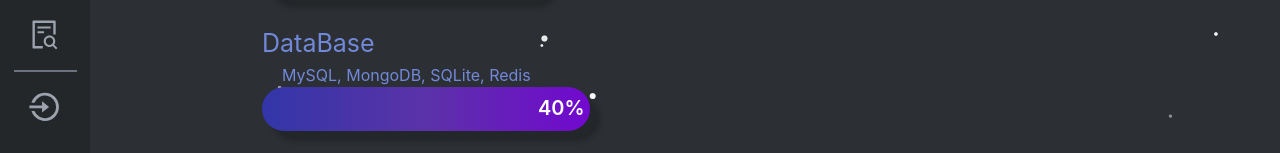
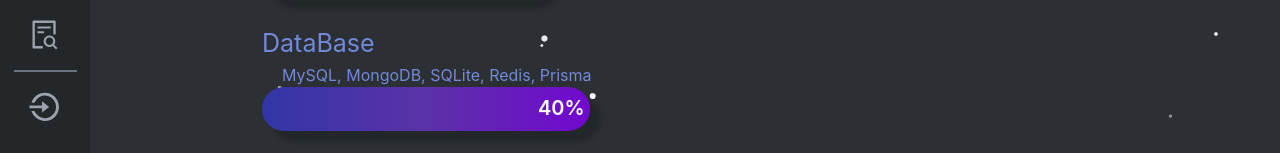
Before and after one commit to PanOkurka/My-WebSite, a Next.js app: page /info in a window 1280 px wide. Shown: the part 378-531 px from the top of the page. Built offline with nearby package versions, Linux system fonts and the light colour scheme; no server answers.

Commit message:
feat: add prisma

```diff
--- a/pages/info.js
+++ b/pages/info.js
@@ -19,7 +19,7 @@
                         <motion.div className="w3-container w3-blue w3-round-xlarge BACKEND" exit={{y: 150, opacity: 0, transition: {duration: 0.6, delay: 0.4}}} initial={{y: 150, opacity: 0}} animate={{y: 0, opacity: 1, transition: {duration: 0.6, delay: .25}}} ><span className="skills-number2">35%</span></motion.div>
                         <br />
                         <motion.p className="skilstext" exit={{x: 150, opacity: 0, transition: {duration: 0.6, delay: 0.2}}} initial={{x: -150, opacity: 0}} animate={{x: 0, opacity: 1, transition: {duration: 0.6, delay: .37}}}>DataBase</motion.p>
-                        <motion.p className="skilstext-small" exit={{x: -150, opacity: 0, transition: {duration: 0.6, delay: 0.2}}} initial={{x: 150, opacity: 0}} animate={{x: 0, opacity: 1, transition: {duration: 0.6, delay: .37}}}>MySQL, MongoDB, SQLite, Redis </motion.p>
+                        <motion.p className="skilstext-small" exit={{x: -150, opacity: 0, transition: {duration: 0.6, delay: 0.2}}} initial={{x: 150, opacity: 0}} animate={{x: 0, opacity: 1, transition: {duration: 0.6, delay: .37}}}>MySQL, MongoDB, SQLite, Redis, Prisma </motion.p>
                         <motion.div className="w3-container w3-blue w3-round-xlarge DATABASE" exit={{y: 150, opacity: 0, transition: {duration: 0.6, delay: 0.2}}} initial={{y: 150, opacity: 0}} animate={{y: 0, opacity: 1, transition: {duration: 0.6, delay: .37}}}><span className="skills-number5">40%</span></motion.div>
                         <br />
                         <motion.p className="skilstext" exit={{x: 150, opacity: 0, transition: {duration: 0.6}}} initial={{x: -150, opacity: 0}} animate={{x: 0, opacity: 1, transition: {duration: 0.6, delay: .44}}}>Dev Ops</motion.p>
```
